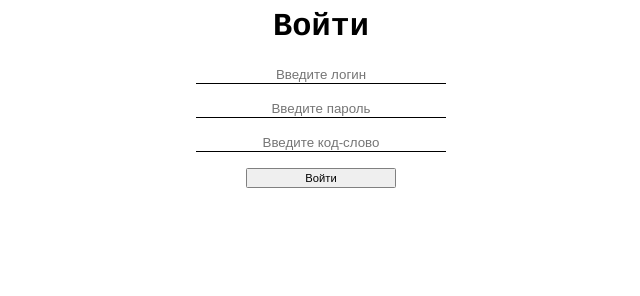
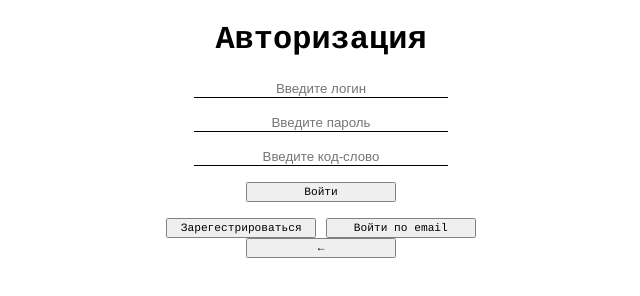
Before and after one commit to 0-Reker-0/Meme, a plain HTML site: page index.html in a window 1280 px wide. Both pictures are taken after a click on the button "Войти". Shown: the whole page, without its empty margins (319-959 px from the left). Drawn offline with nearby package versions, Linux system fonts and the light colour scheme.

Commit message:
lol_kek_azazaz

```diff
--- a/index.html
+++ b/index.html
@@ -1,4 +1,4 @@
-<DOCTYPE HTML>
+<!DOCTYPE HTML>
 <html>
 	<head>
 		<meta charset="UTF-8">
@@ -7,14 +7,48 @@
 		<link rel="stylesheet" href="style.css">
 		<script src="https://code.jquery.com/jquery-3.6.0.min.js"></script>
 		<script src = "scripts.js"></script>
+		<link rel = "icon" href = "favicon.png" type = "image/x-icon">
 	</head>
 	<body>
 	<div id = "main">
 		<h1>Вход</h1>
 		<form>
-			<p><input type = "button" name = "login" class = "button" id = "login" value = "Войти"></p>
-			<p></p><input type = "button" name = "registr" class = "button" id = "registr" value = "Зарегестрироваться"></p>
+			<p><input type = "button" class = "button" id = "login" value = "Войти"></p>
+			<p><input type = "button" class = "button" id = "registr" value = "Зарегестрироваться"></p>
 		</form>
+	</div>
+	<div id = "login_form">
+		<h1>Авторизация</h1>
+		<form action = "client/login.php" method = "POST">
+			<p><input type = "text" name = "username" class = "text" required placeholder = "Введите логин"></p>
+			<p><input type = "password" name = "password" class = "text" required placeholder = "Введите пароль"></p>
+			<p><input type = "text" name = "code-word" class = "text" required placeholder = "Введите код-слово"></p>
+			<p><input type = "submit" name = "submit" class = "button" id = "entr" value = "Войти"></p>
+		</form>
+		<input type = "button" class = "button" id = "registr_frm_logn" value = "Зарегестрироваться">
+		<input type = "button" class = "button" id = "email_enter" value = "Войти по email">
+	</div>
+	<div id = "reg_form">
+		<h1>Регистрация</h1>
+		<form action = "client/registration.php" method = "POST">
+			<p><input type = "text" name = "logn" class = "text" required placeholder = "Введите код-слово"></p>
+			<p><input type = "email" name = "email" class = "text" required placeholder = "Введите email"></p>
+			<p><input type = "password" name = "password" class = "text" required placeholder = "Введите пароль"></p>
+			<p><input type = "password" name = "password_2" class = "text" required placeholder = "Введите пароль повторно"></p>
+			<p><input type = "text" name = "code-word" class = "text" required placeholder = "Введите код-слово"></p>
+			<p><input type = "submit" name = "submit" class = "button" id = "registration" value = "Регистрация"></p>
+		</form>
+	</div>
+	<div id = "email_form">
+		<h1>Войти по email</h1>
+		<form action = "client/email_veref.php" method = "POST">
+			<p><input type = "email" name = "email" class = "text" required placeholder = "Введите email"></p>
+			<p><input type = "text" name = "code" class = "text" required placeholder = "Введите код"></p>
+			<p><input type = "submit" name = "submit" class = "button" id = "entr" value = "Вход"></p>
+		</form>
+	</div>
+	<div id = "navigation">
+		<input type = "button" class = "button" id = "back" value = "←">
 	</div>
 	</body>
 </html>
--- a/scripts.js
+++ b/scripts.js
@@ -1,21 +1,18 @@
-/*document.getElementById('login').onclick = function(){
-	document.getElementById('entrance').innerHTML = '';
-}*/
 $(document).ready(function() {
 	$("#login").click(function() {
-		$("#main").html('<div id = "login_form">'+
-		'<h1>Войти</h1>'+
-		'<form action = "login.php" method = "POST">'+
-			'<p><input type = "text" name = "username" class = "text" required placeholder = "Введите логин"></p>'+
-			'<p><input type = "text" name = "password" class = "text" required placeholder = "Введите пароль"></p>'+
-			'<p><input type = "text" name = "code-word" class = "text" required placeholder = "Введите код-слово"></p>'+
-			'<p></p><input type = "submit" name = "submit" class = "button" id = "subm_logn" value = "Войти"></p>'+
-		'</form>'+
-	'</div>');
+		$("#main").css("display", "none");
+		$("#login_form, #navigation").css("display", "block")
 	});
-	$("#registr").click(function() {
-		$("#main").html('');
+	$("#registr, #registr_frm_logn").click(function() {
+		$("#main, #login_form").css("display", "none");
+		$("#reg_form, #navigation").css("display", "block")
+	});
+	$("#email_enter").click(function() {
+		$("#login_form").css("display", "none");
+		$("#email_form, #navigation").css("display", "block")
+	});
+	$("#back").click(function() {
+		$("#reg_form, #login_form, #email_form, #navigation").css("display", "none");
+		$("#main").css("display", "block")
 	});
 });
-//lol idi na huy))))
-//timlid pidor!
--- a/style.css
+++ b/style.css
@@ -3,6 +3,9 @@ body{
 	font-family: Courier, monospace;
 	margin-left: 20%;
 	margin-right: 20%;
+}
+#reg_form, #login_form, #email_form, #navigation{
+	display: none;
 }
 .text{
 	width: 250px;
@@ -17,14 +20,14 @@ body{
 .button{
 	width: 150px;
 	height: 20px;
-	--brdr: 0.1px solid grey;
+	--outline: 0.1px solid grey;
 	--clr: black;
 	font-size: 70%;
-	font: 1 rem monospace;
+	font-family: Courier, monospace;
 	border-radius: 1.5px;
 	color: var(--clr);
-	border: var(--brdr);
-	transition: brdr-offset 2s ease;
+	border: var(--outline);
+	transition: outline-offset 200ms ease;
 }
 .text:hover, .text:focus{
 	outline: var(--outline);
@@ -33,8 +36,8 @@ body{
 	border-radius: 1px;
 }
 .button:hover, .button:focus{
-	boutline: var(--brdr);
-	brdr-width: 1px;
-	brdr-offset: 5px;
+	outline: var(--outline);
+	outline-width: 1px;
+	outline-offset: 2px;
 	border-radius: 3px;
 }
```
Also changed, not shown: main_index.html (added).
